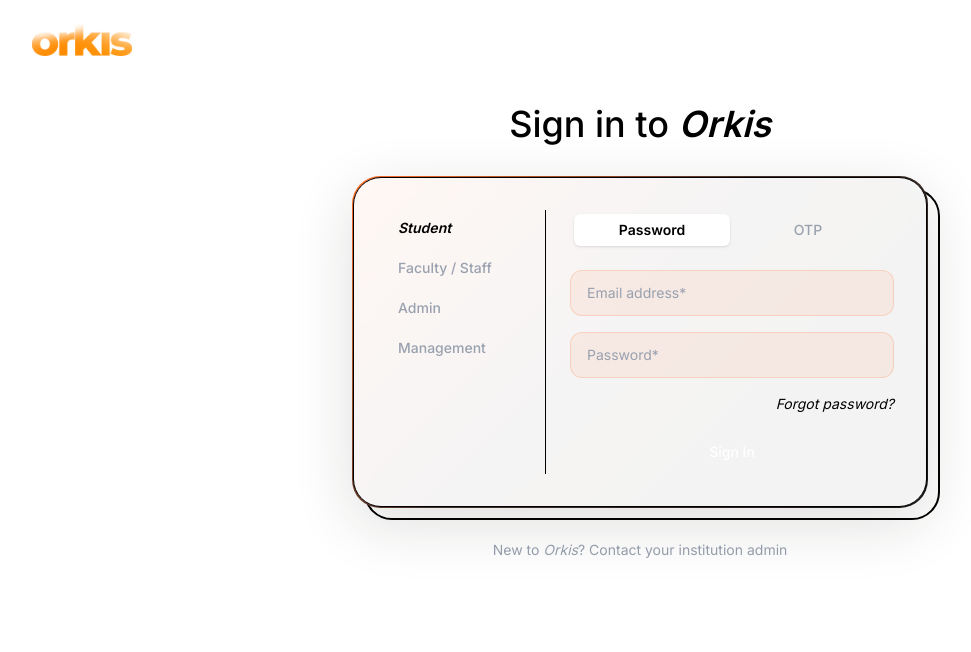
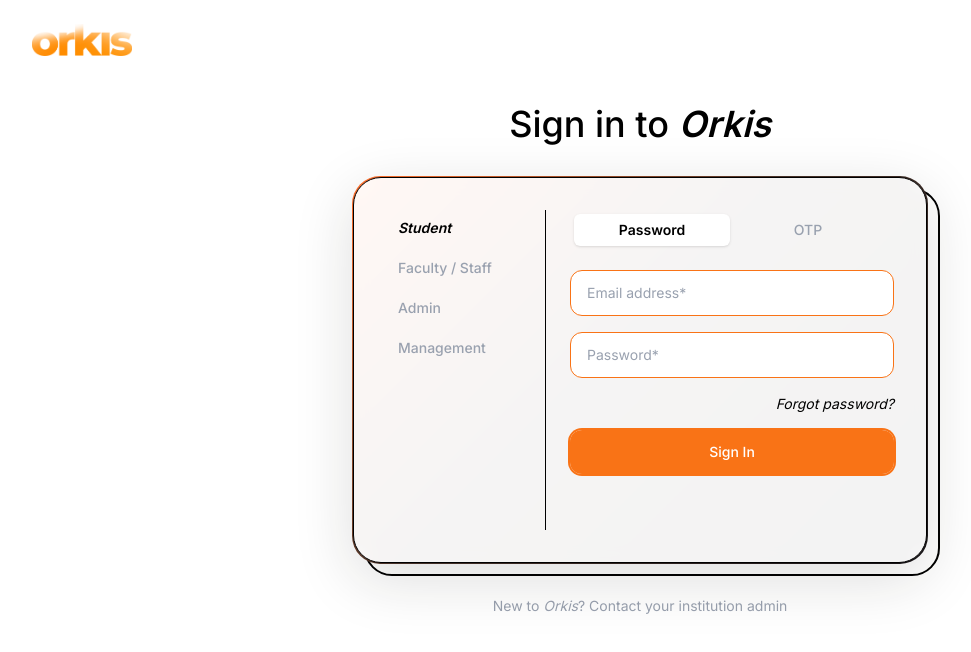
Before and after one commit to AdityaJogdand/orkis-org-knowledge-graph, a React (Vite) app in the folder frontend/: page / in a window 1280 px wide. Shown: the top 652 px of the page, without its empty margins (0-971 px from the left). Built offline with nearby package versions, Linux system fonts and the light colour scheme.

Commit message:
fixed the cursor grid

```diff
--- a/frontend/src/components/CursorGrid.jsx
+++ b/frontend/src/components/CursorGrid.jsx
@@ -236,6 +236,7 @@
       return [e.clientX - rect.left, e.clientY - rect.top];
     };
 
+    // Listen on window so the grid responds even when behind other elements (z-index:-10)
     const onPointerMove = e => {
       const [x, y] = toLocal(e);
       energize(x, y);
@@ -257,14 +258,14 @@
     rebuild();
     wake();
 
-    container.addEventListener('pointermove', onPointerMove);
-    container.addEventListener('pointerdown', onPointerDown);
+    window.addEventListener('pointermove', onPointerMove);
+    window.addEventListener('pointerdown', onPointerDown);
 
     return () => {
       cancelAnimationFrame(raf);
       ro.disconnect();
-      container.removeEventListener('pointermove', onPointerMove);
-      container.removeEventListener('pointerdown', onPointerDown);
+      window.removeEventListener('pointermove', onPointerMove);
+      window.removeEventListener('pointerdown', onPointerDown);
     };
     // eslint-disable-next-line react-hooks/exhaustive-deps
   }, [cellSize]);
--- a/frontend/src/components/Login.jsx
+++ b/frontend/src/components/Login.jsx
@@ -88,7 +88,8 @@
                     </button>
                   </div>
 
-                  {/* Forms */}
+                  {/* Forms — fixed height so card doesn't resize on mode switch */}
+                  <div className="min-h-[260px]">
                     {mode === "password" ? (
                       <PasswordLoginForm
                         role={role}
@@ -100,6 +101,7 @@
                         onSuccess={onLoginSuccess}
                       />
                     )}
+                  </div>
                 </div>
               </div>
             </div>
--- a/frontend/src/components/OtpLoginForm.jsx
+++ b/frontend/src/components/OtpLoginForm.jsx
@@ -79,16 +79,18 @@
           placeholder="College email address*"
           value={email}
           onChange={(e) => setEmail(e.target.value)}
-          className="w-full px-4 py-3 border border-[rgba(255,109,41,0.2)] rounded-xl bg-[rgba(255,109,41,0.08)] placeholder:text-gray-400 text-sm focus:outline-none focus:ring-2 focus:ring-[rgba(255,109,41,0.3)] focus:border-transparent transition"
+          className="w-full px-4 py-3 border border-[#f97316] rounded-xl bg-white placeholder:text-gray-400 text-sm text-gray-700 focus:outline-none focus:ring-2 focus:ring-[#f97316]/40 focus:border-[#f97316] transition"
         />
 
+        <div className="rounded-xl ring-2 ring-[#f97316]">
           <button
             type="submit"
             disabled={loading}
-          className="w-full bg-orkis-metallic bg-sheen-size hover:animate-sheen text-white py-3 rounded-xl font-medium text-sm hover:opacity-95 active:scale-[0.99] transition disabled:opacity-50"
+            className="w-full bg-[#f97316] hover:bg-[#ea580c] text-white py-3 rounded-xl font-medium text-sm active:scale-[0.99] transition disabled:opacity-50"
           >
             {loading ? "Sending code..." : "Send OTP to email"}
           </button>
+        </div>
       </form>
     );
   }
@@ -121,13 +123,15 @@
         </button>
       </div>
 
+      <div className="rounded-xl ring-2 ring-[#f97316]">
         <button
           type="submit"
           disabled={loading || otp.length !== 6}
-        className="w-full bg-orkis-metallic bg-sheen-size hover:animate-sheen text-white py-3 rounded-xl font-medium text-sm hover:opacity-95 active:scale-[0.99] transition disabled:opacity-50"
+          className="w-full bg-[#f97316] hover:bg-[#ea580c] text-white py-3 rounded-xl font-medium text-sm active:scale-[0.99] transition disabled:opacity-50"
         >
           {loading ? "Verifying..." : "Verify & Sign In"}
         </button>
+      </div>
 
       <button
         type="button"
--- a/frontend/src/components/PasswordLoginForm.jsx
+++ b/frontend/src/components/PasswordLoginForm.jsx
@@ -45,7 +45,7 @@
         placeholder="Email address*"
         value={formData.email}
         onChange={handleChange}
-        className="w-full px-4 py-3 border border-[rgba(255,109,41,0.2)] rounded-xl bg-[rgba(255,109,41,0.08)] placeholder:text-gray-400 text-sm focus:outline-none focus:ring-2 focus:ring-[rgba(255,109,41,0.3)] focus:border-transparent transition"
+        className="w-full px-4 py-3 border border-[#f97316] rounded-xl bg-white placeholder:text-gray-400 text-sm text-gray-700 focus:outline-none focus:ring-2 focus:ring-[#f97316]/40 focus:border-[#f97316] transition"
       />
 
       <input
@@ -55,7 +55,7 @@
         placeholder="Password*"
         value={formData.password}
         onChange={handleChange}
-        className="w-full px-4 py-3 border border-[rgba(255,109,41,0.2)] rounded-xl bg-[rgba(255,109,41,0.08)] placeholder:text-gray-400 text-sm focus:outline-none focus:ring-2 focus:ring-[rgba(255,109,41,0.3)] focus:border-transparent transition"
+        className="w-full px-4 py-3 border border-[#f97316] rounded-xl bg-white placeholder:text-gray-400 text-sm text-gray-700 focus:outline-none focus:ring-2 focus:ring-[#f97316]/40 focus:border-[#f97316] transition"
       />
 
       <div className="flex justify-end text-sm">
@@ -64,13 +64,15 @@
         </a>
       </div>
 
+      <div className="rounded-xl ring-2 ring-[#f97316]">
         <button
           type="submit"
           disabled={loading}
-        className="w-full bg-orkis-metallic bg-sheen-size hover:animate-sheen text-white py-3 rounded-xl font-medium text-sm hover:opacity-95 active:scale-[0.99] transition disabled:opacity-50"
+          className="w-full bg-[#f97316] hover:bg-[#ea580c] text-white py-3 rounded-xl font-medium text-sm active:scale-[0.99] transition disabled:opacity-50"
         >
           {loading ? "Signing in..." : "Sign In"}
         </button>
+      </div>
     </form>
   );
 }
```
Also changed, not shown: 2 other files (tests, documents, lock files or other folders). Lines whose indentation alone changed are shown as unchanged.
